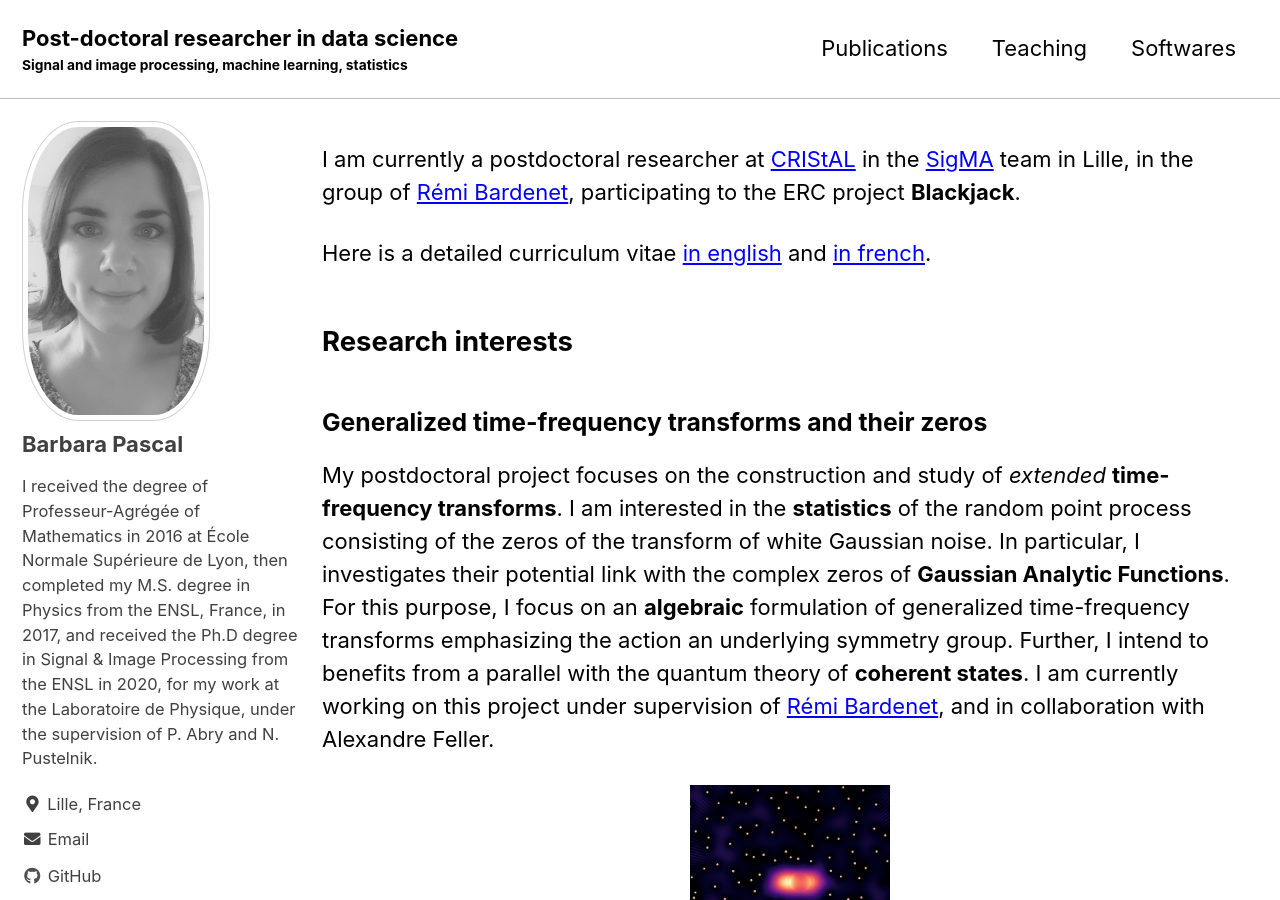
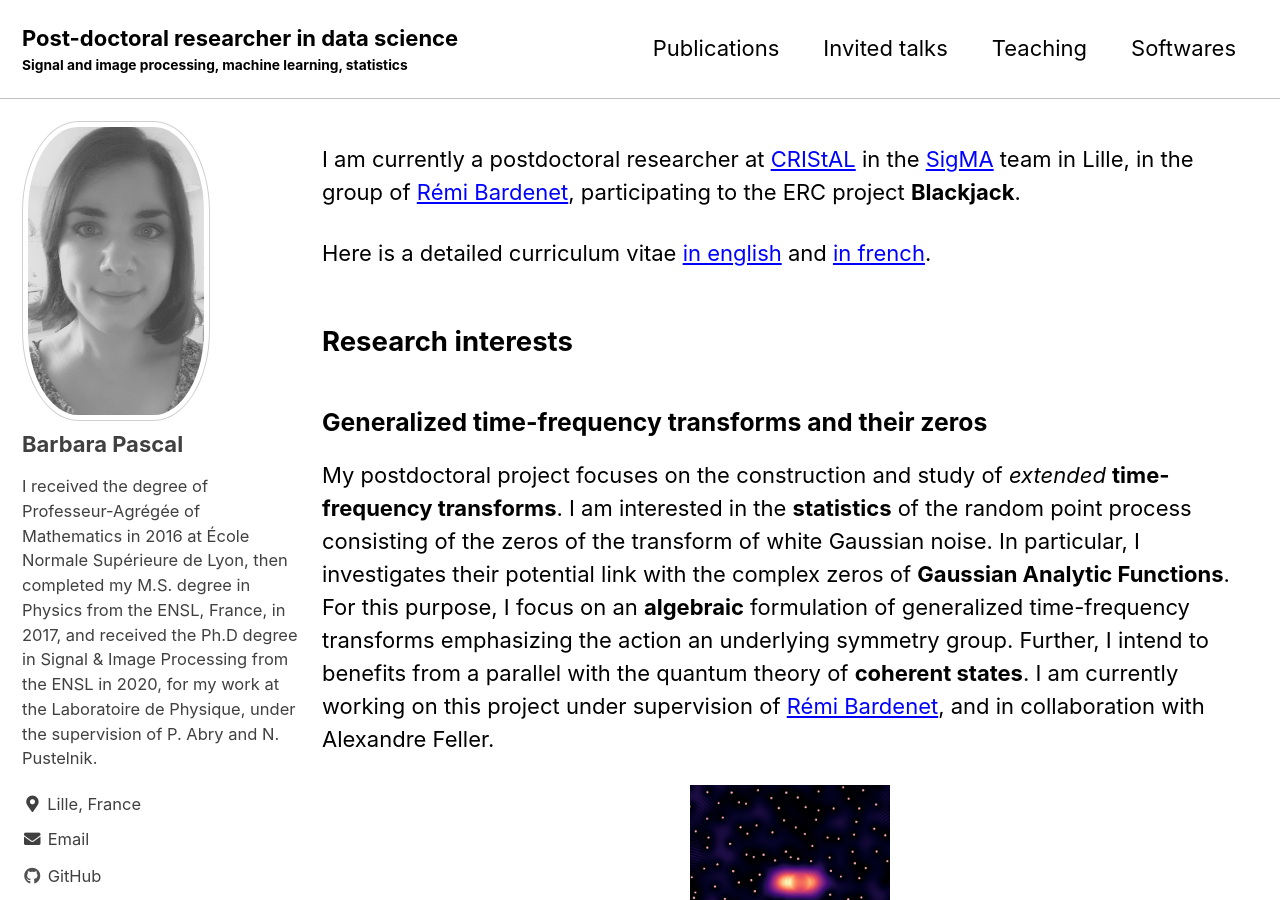
Before and after one commit to bpascal-fr/bpascal-fr.github.io, a Jekyll site: the page built from index.md, in a window 1280 px wide and 900 px high. Built offline with Jekyll 4.4.1, drawn with Linux system fonts in a browser that asks for light colours; cached includes are drawn as plain includes; nearby versions of some CDN libraries; some web fonts are replaced.

Commit message:
invited talks

```diff
--- a/_data/navigation.yml
+++ b/_data/navigation.yml
@@ -2,6 +2,8 @@
 main:
   - title: "Publications"
     url: /publications/
+  - title: "Invited talks"
+    url: /invitations/
   - title: "Teaching"
     url: /teaching/
   - title: "Softwares"
```
